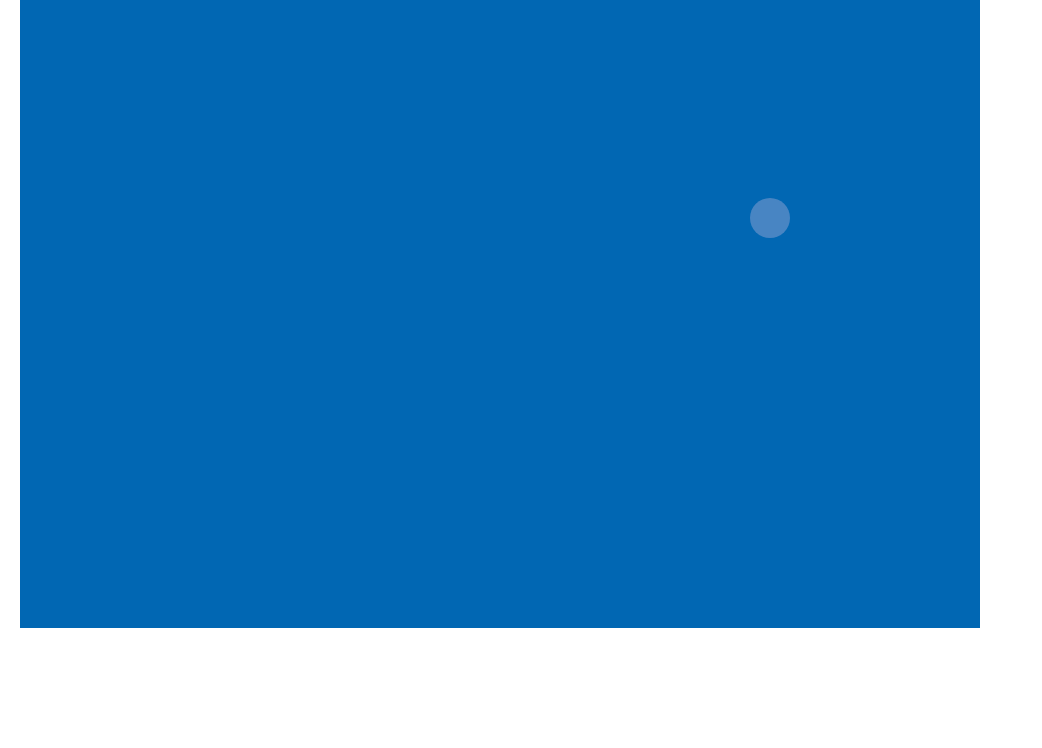
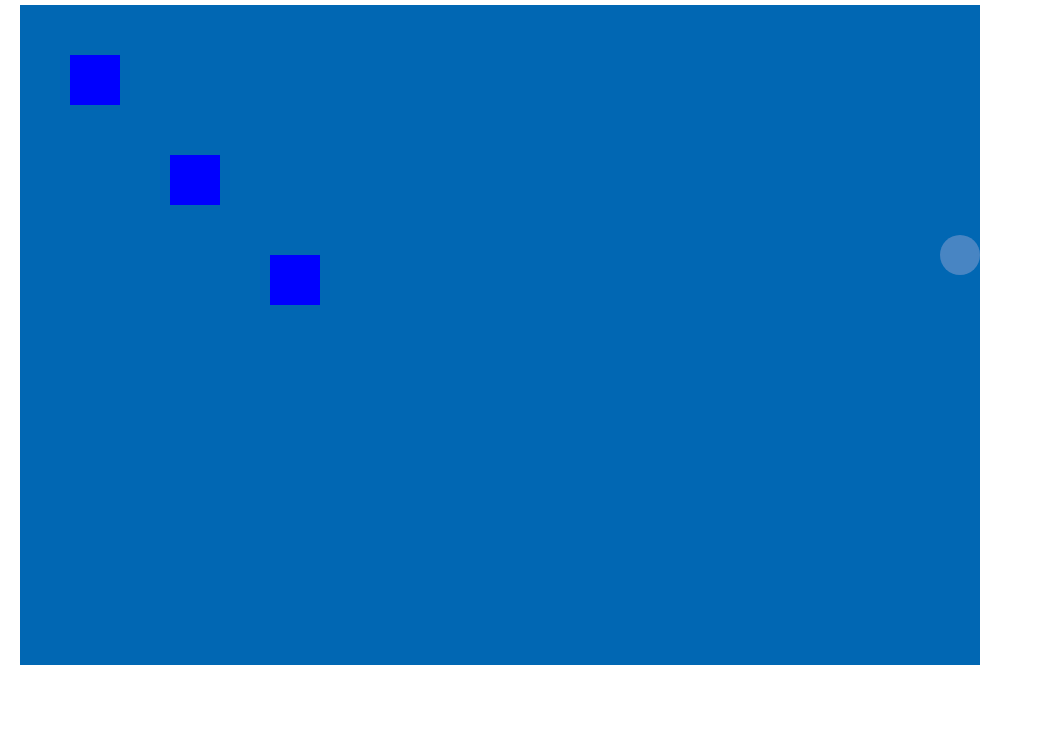
Before and after one commit to danielhogstrom/eater, a website: page index.html in a window 1280 px wide. Shown: the part 52-800 px from the top of the page, without its empty margins (0-1042 px from the left). Drawn offline with Linux system fonts and the light colour scheme.

Commit message:
add chat gpt functionality

```diff
--- a/game.js
+++ b/game.js
@@ -10,7 +10,7 @@ var ctx = canvas.getContext('2d');
 
 // create Pac-Man object
 var pacman = {
-  x: 250,
+  x: 500,
   y: 250,
   radius: 20,
   color: 'yellow',
@@ -22,6 +22,17 @@ var pacman = {
     ctx.fill();
   },
 };
+let paused = false;
+// add event listener for keydown
+document.addEventListener('keydown', function (event) {
+  if (event.code === 'Space') {
+    if (paused) {
+      paused = false;
+    } else {
+      paused = true;
+    }
+  }
+});
 
 // draw Pac-Man on the canvas
 pacman.draw();
@@ -39,8 +50,31 @@ document.addEventListener('keydown', function (event) {
   }
 });
 
+// create obstacle objects
+var obstacles = [
+  { x: 50, y: 50, width: 50, height: 50, color: 'blue' },
+  { x: 150, y: 150, width: 50, height: 50, color: 'blue' },
+  { x: 250, y: 250, width: 50, height: 50, color: 'blue' },
+];
+// draw obstacles on the canvas
+function drawObstacles() {
+  for (var i = 0; i < obstacles.length; i++) {
+    var obstacle = obstacles[i];
+    ctx.fillStyle = obstacle.color;
+    ctx.fillRect(obstacle.x, obstacle.y, obstacle.width, obstacle.height);
+  }
+  if (
+    pacman.x + pacman.radius > obstacle.x &&
+    pacman.x - pacman.radius < obstacle.x + obstacle.width &&
+    pacman.y + pacman.radius > obstacle.y &&
+    pacman.y - pacman.radius < obstacle.y + obstacle.height
+  ) {
+    console.log('collision');
+  }
+}
 // move Pac-Man based on its direction
 setInterval(function () {
+  if (!paused) {
     if (pacman.direction == 'left') {
       if (pacman.x > 0 + pacman.radius) pacman.x -= 5;
     } else if (pacman.direction == 'up') {
@@ -50,10 +84,21 @@ setInterval(function () {
     } else if (pacman.direction == 'down') {
       if (pacman.y + pacman.radius < canvas.height) pacman.y += 5;
     }
+    // clear the canvas
+    ctx.clearRect(0, 0, canvas.width, canvas.height);
+    // redraw obstacles
+    drawObstacles();
 
+    // redraw Pac-Man
+    pacman.draw();
+  } else {
     // clear the canvas
     ctx.clearRect(0, 0, canvas.width, canvas.height);
 
-  // redraw Pac-Man
-  pacman.draw();
+    // display "Game Paused" on the canvas
+    ctx.fillStyle = 'white';
+    ctx.font = '30px Arial';
+    ctx.textAlign = 'center';
+    ctx.fillText('Game Paused', canvas.width / 2, canvas.height / 2);
+  }
 }, 50);
--- a/index.html
+++ b/index.html
@@ -7,6 +7,7 @@
     <script src="game.js" defer></script>
   </head>
   <body>
+    <h1>Isell Eater(Press space to pause the game)</h1>
     <canvas id="game-canvas"></canvas>
   </body>
 </html>
```
Lines whose indentation alone changed are shown as unchanged.
